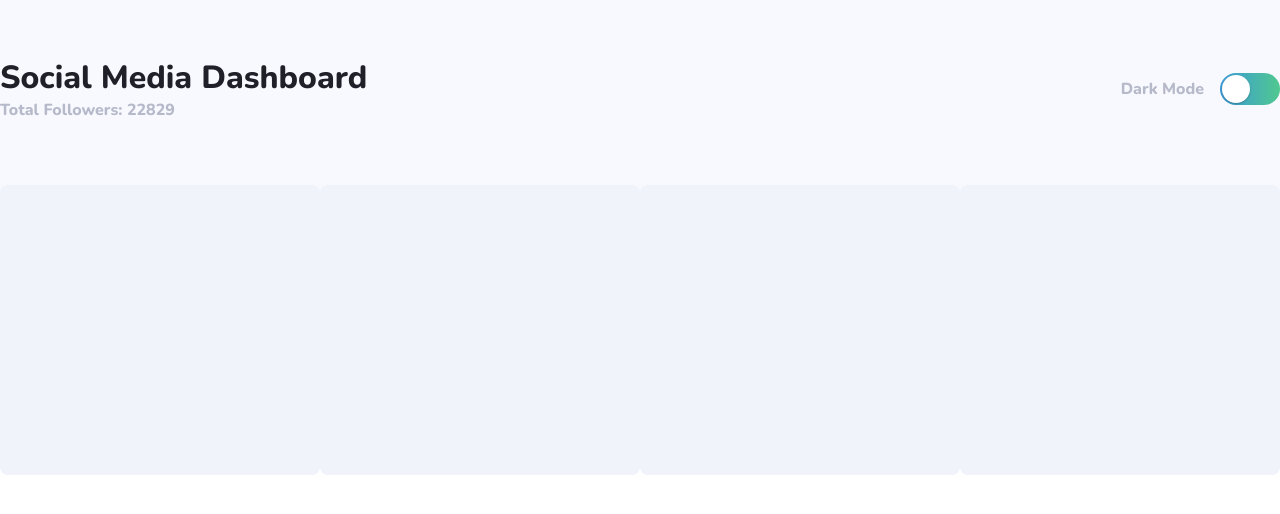
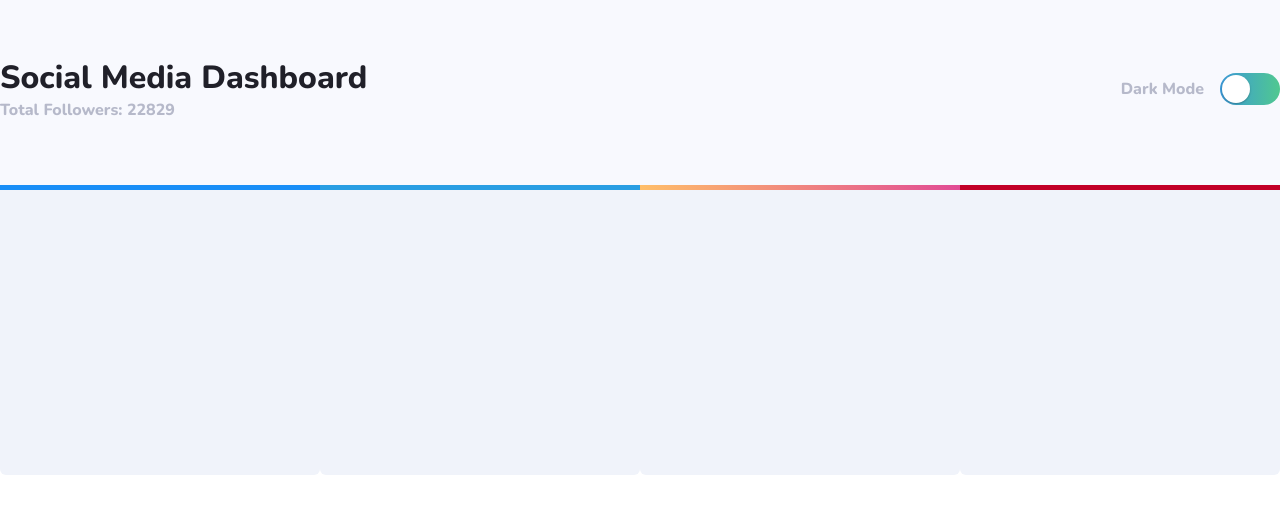
Before and after one commit to hosamelshazly92/social-media-dashboard-theme-switcher, a React (Create React App) app: page / in a window 1280 px wide. Shown: the top 514 px of the page. Built offline with nearby package versions, Linux system fonts and the light colour scheme.

Commit message:
create switch button

```diff
--- a/src/App.js
+++ b/src/App.js
@@ -23,7 +23,8 @@ function App() {
       id: uuid(),
       name: "nathanf",
       numbers: 1986,
-      type: "followers",
+      type: "facebook",
+      stats: "followers",
       state: 12,
       icon: "https://res.cloudinary.com/ux-ui-designer/image/upload/v1631905009/Assets/icon-facebook_x09bqx.svg",
     },
@@ -31,7 +32,8 @@ function App() {
       id: uuid(),
       name: "like_robinson",
       numbers: 1044,
-      type: "followers",
+      type: "twitter",
+      stats: "followers",
       state: 99,
       icon: "https://res.cloudinary.com/ux-ui-designer/image/upload/v1631905009/Assets/icon-twitter_xaf0jr.svg",
     },
@@ -39,7 +41,8 @@ function App() {
       id: uuid(),
       name: "realsam",
       numbers: 11560,
-      type: "followers",
+      type: "instgram",
+      stats: "followers",
       state: 1084,
       icon: "https://res.cloudinary.com/ux-ui-designer/image/upload/v1631905009/Assets/icon-instagram_ruofi3.svg",
     },
@@ -47,7 +50,8 @@ function App() {
       id: uuid(),
       name: "mark19",
       numbers: 8239,
-      type: "subscribers",
+      type: "youtube",
+      stats: "subscribers",
       state: 144,
       icon: "https://res.cloudinary.com/ux-ui-designer/image/upload/v1631905009/Assets/icon-youtube_j93d63.svg",
     },
@@ -68,7 +72,7 @@ function App() {
             <span className={paragraph}>Dark Mode</span>
             <div className={switchDiv}>
               <input id="switch" className={switchInput} type="checkbox" />
-              <label className={switchLabel} for="switch">
+              <label className={switchLabel} htmlFor="switch">
                 Toggle
               </label>
             </div>
--- a/src/components/Card/Card.js
+++ b/src/components/Card/Card.js
@@ -1,7 +1,21 @@
-import { container } from "./Card.module.css";
+import {
+  container,
+  facebookBorder,
+  twitterBorder,
+  instgramBorder,
+  youtubeBorder,
+} from "./Card.module.css";
 
-const Card = () => {
-  return <div className={container}></div>;
+const Card = ({ data }) => {
+  return (
+    <div
+      className={`${container} ${
+        data.type === "facebook" ? facebookBorder : ""
+      } ${data.type === "twitter" ? twitterBorder : ""} ${
+        data.type === "instgram" ? instgramBorder : ""
+      } ${data.type === "youtube" ? youtubeBorder : ""}`}
+    ></div>
+  );
 };
 
 export default Card;
--- a/src/components/Card/Card.module.css
+++ b/src/components/Card/Card.module.css
@@ -2,5 +2,30 @@
   width: 346px;
   height: 290px;
   background-color: #f0f3fa;
-  border-radius: 8px;
+  border-bottom-left-radius: 6px;
+  border-bottom-right-radius: 6px;
+  transition: all 0.4s ease-in-out;
+  cursor: pointer;
 }
+
+.container:hover {
+  background-color: #e1e3f0;
+}
+
+.facebookBorder {
+  border-top: 5px solid #198ef7;
+}
+
+.twitterBorder {
+  border-top: 5px solid #299ee3;
+}
+
+.instgramBorder {
+  border-top: 5px solid transparent;
+  border-image: linear-gradient(to right, #ffbf69, #e14b95);
+  border-image-slice: 1;
+}
+
+.youtubeBorder {
+  border-top: 5px solid #c20028;
+}
```
